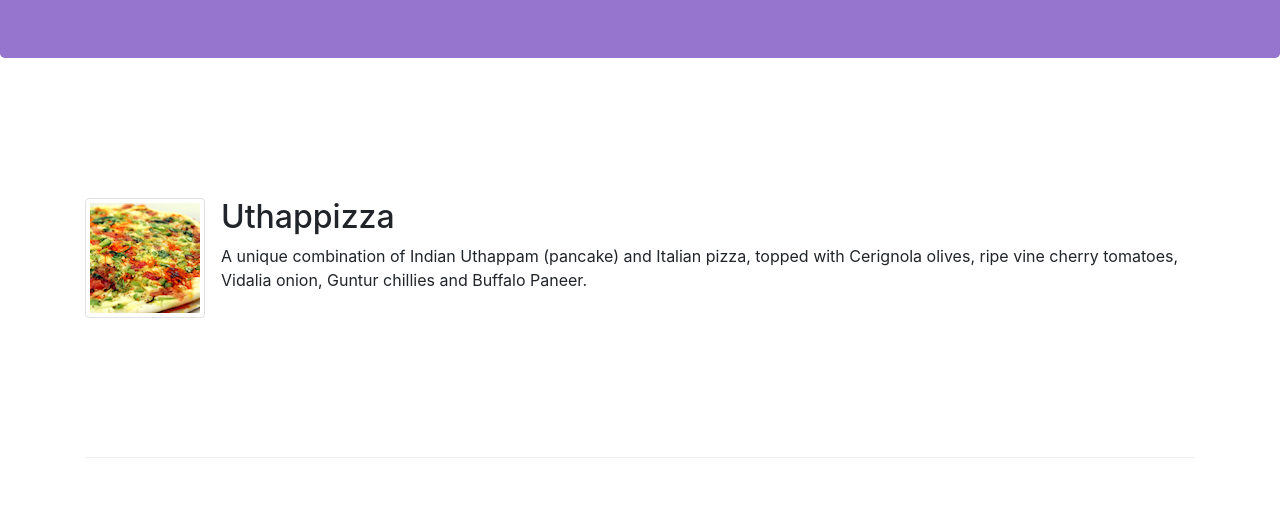
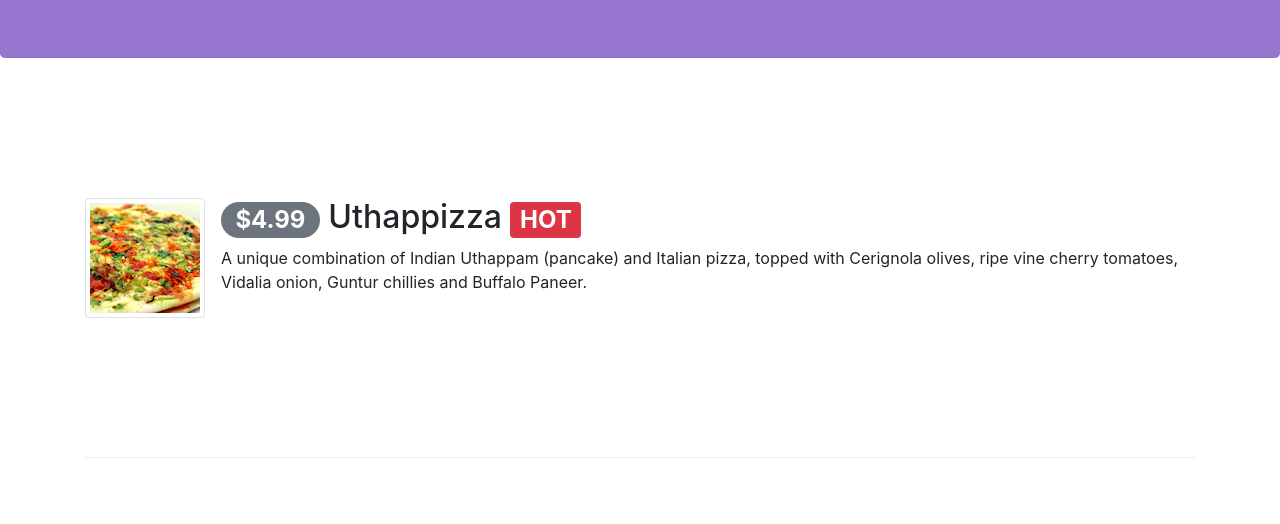
Before and after one commit to Lwalters7/bootstrap-test, a website: page index.html in a window 1280 px wide. Shown: the part 276-800 px from the top of the page. Drawn offline with nearby package versions, Linux system fonts and the light colour scheme.

Commit message:
Alerting Users

```diff
--- a/index.html
+++ b/index.html
@@ -60,7 +60,8 @@
             <div class="media">
                 <img class="d-flex mr-3 img-thumbnail align-selfcenter" src="img/uthappizza.png" alt="Uthappizza">
                 <div class="media-body">
-                    <h2 class="mt-0">Uthappizza</h2>
+                    <h2 class="mt-0"><span class="badge badge-pill badge-secondary">$4.99</span> Uthappizza <span class="badge badge-danger">HOT</span>
+                    </h2>
                         <p class="d-none d-sm-block">A unique combination of Indian Uthappam (pancake)
                                 and Italian pizza, topped with Cerignola olives, ripe vine
                                 cherry tomatoes, Vidalia onion, Guntur chillies and Buffalo Paneer.</p>
```
